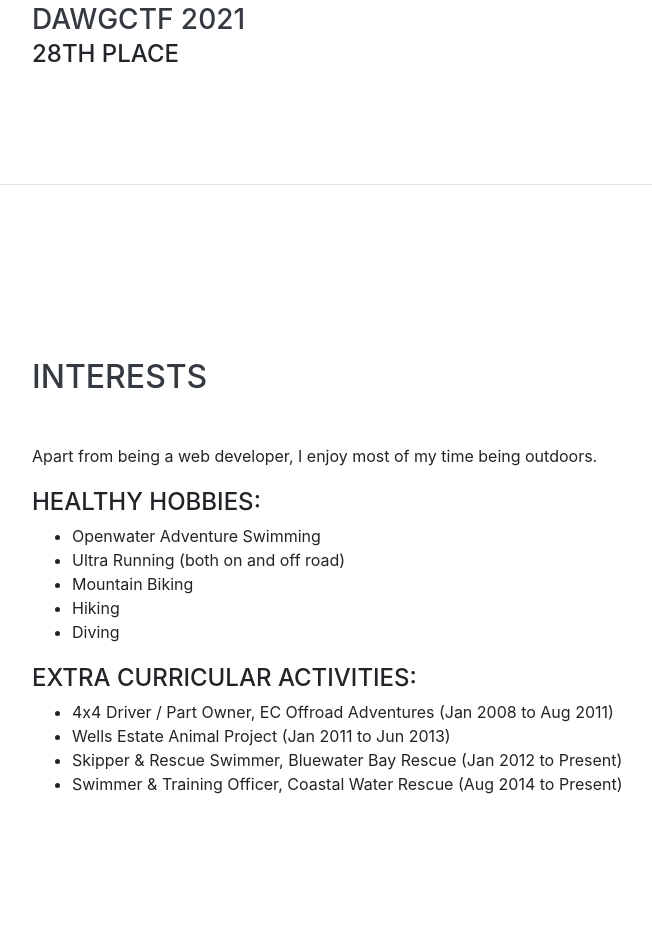
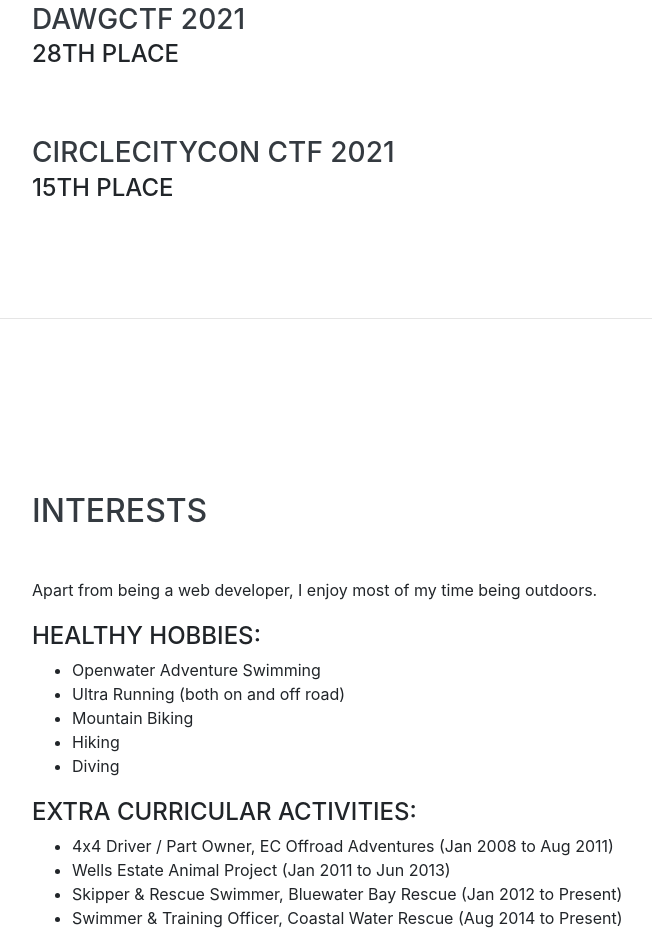
Before and after one commit to chrismeistre/resume, a website with bundled scripts: page index.html in a window 1280 px wide. Shown: the part 6878-7814 px from the top of the page, without its empty margins (288-940 px from the left). Built offline with nearby package versions, Linux system fonts and the light colour scheme; a web font is replaced by a local one.

Commit message:
Update index.html

```diff
--- a/index.html
+++ b/index.html
@@ -281,6 +281,13 @@
           </div>
         </div>
 
+        <div class="resume-item d-flex flex-column flex-md-row justify-content-between mb-5">
+          <div class="resume-content">
+            <h3 class="mb-0">CircleCityCon CTF 2021</h3>
+            <div class="subheading mb-3">15th place</div>
+          </div>
+        </div>
+
       </div>
     </section>
 
```
